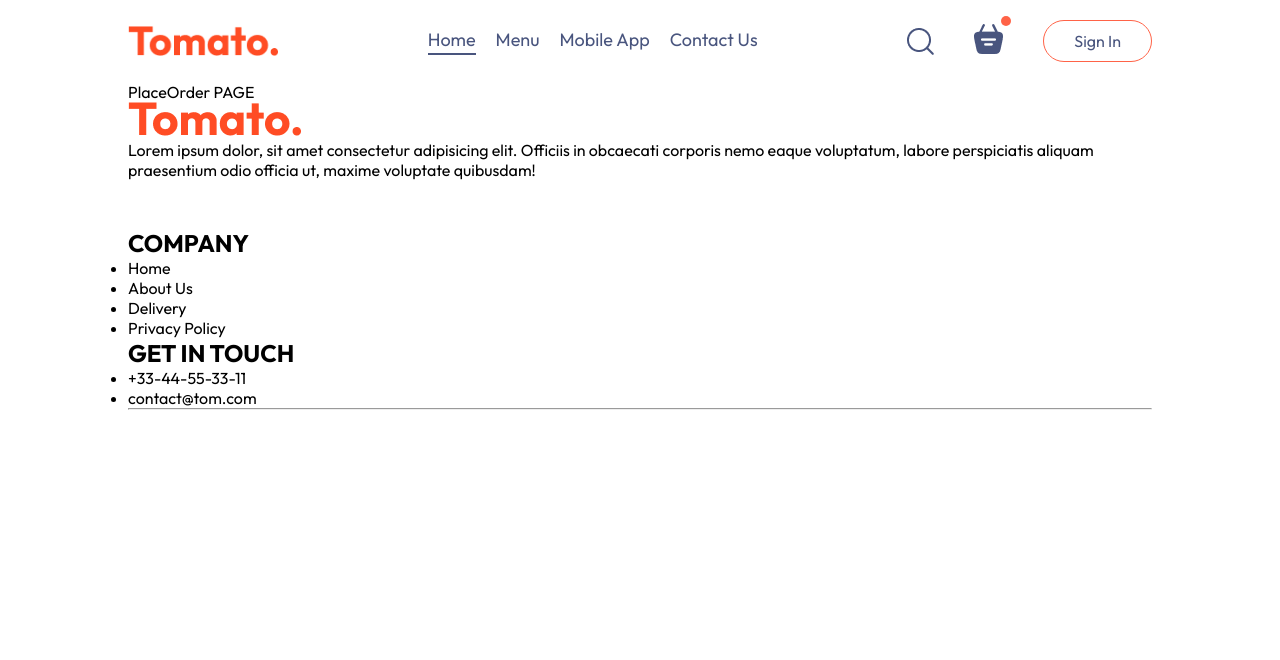
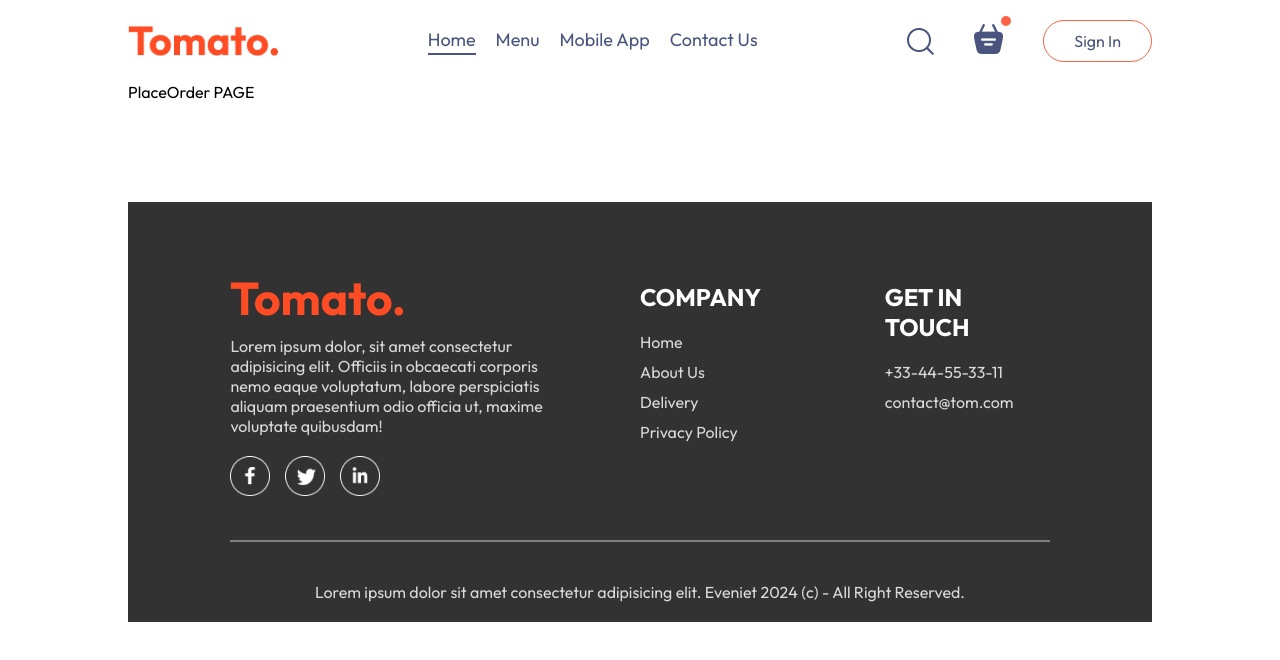
Before and after one commit to sergey87chuvasov/Food-Delivery-App, a React (Vite) app: page /order in a window 1280 px wide. Shown: the top 660 px of the page. Built offline with nearby package versions, Linux system fonts and the light colour scheme.

Commit message:
finished footer

```diff
--- a/src/components/Footer/Footer.css
+++ b/src/components/Footer/Footer.css
@@ -0,0 +1,53 @@
+.footer {
+  color: #d9d9d9;
+  background-color: #323232;
+  display: flex;
+  flex-direction: column;
+  align-items: center;
+  gap: 20px;
+  padding: 20px 8vw;
+  padding-top: 80px;
+  margin-top: 100px;
+}
+
+.footer-content {
+  width: 100%;
+  display: grid;
+  grid-template-columns: 2fr 1fr 1fr;
+  gap: 80px;
+}
+
+.footer-content-left,
+.footer-content-right,
+.footer-content-center {
+  display: flex;
+  flex-direction: column;
+  align-items: start;
+  gap: 20px;
+}
+
+.footer-content-left li,
+.footer-content-right li,
+.footer-content-center li {
+  list-style: none;
+  margin-bottom: 10px;
+  cursor: pointer;
+}
+
+.footer-content-right h2,
+.footer-content-center h2 {
+  color: white;
+}
+
+.footer-social-icons img {
+  width: 40px;
+  margin-right: 15px;
+}
+
+.footer hr {
+  width: 100%;
+  height: 2px;
+  margin: 20px 0;
+  background-color: gray;
+  border: none;
+}
--- a/src/components/Footer/Footer.jsx
+++ b/src/components/Footer/Footer.jsx
@@ -10,7 +10,7 @@ function Footer() {
           <p>
             Lorem ipsum dolor, sit amet consectetur adipisicing elit. Officiis
             in obcaecati corporis nemo eaque voluptatum, labore perspiciatis
-            aliquam praesentium odio officia ut, maxime voluptate quibusdam!{' '}
+            aliquam praesentium odio officia ut, maxime voluptate quibusdam!
           </p>
           <div className='footer-social-icons'>
             <img src={assets.facebook_icon} alt='icon pic' />
@@ -36,6 +36,10 @@ function Footer() {
         </div>
       </div>
       <hr />
+      <p className='footer-copyright'>
+        Lorem ipsum dolor sit amet consectetur adipisicing elit. Eveniet 2024
+        (c) - All Right Reserved.
+      </p>
     </div>
   );
 }
```
